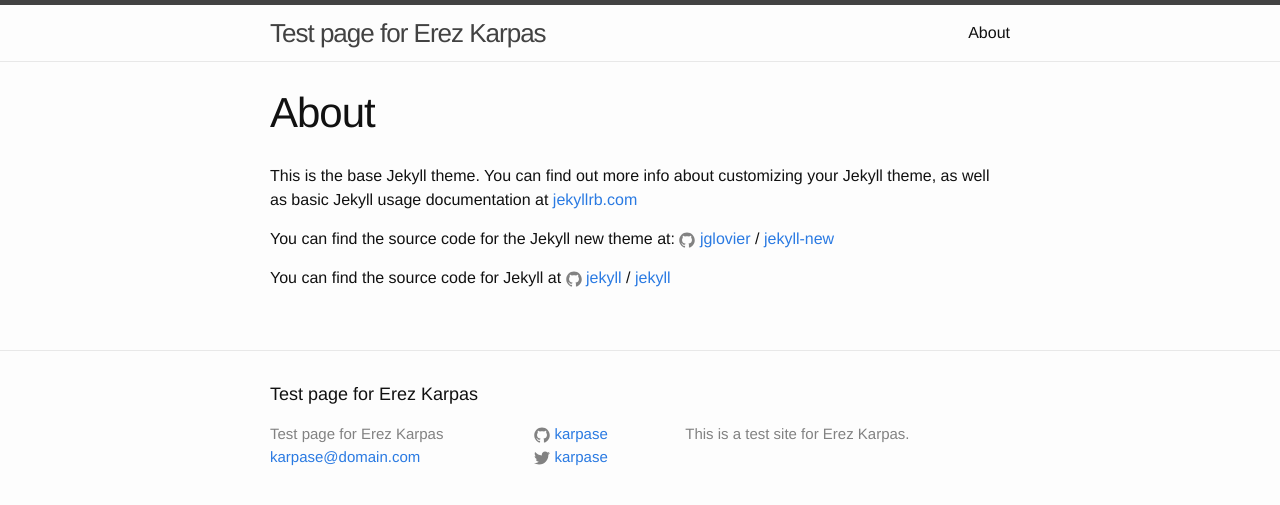
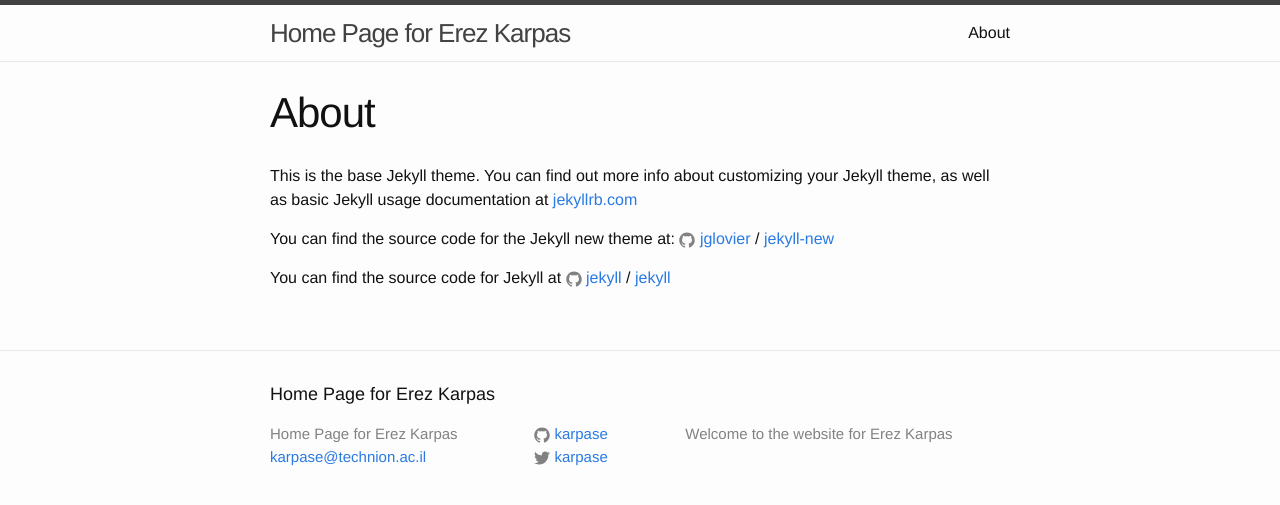
Before and after one commit to karpase/karpase.github.io, a Jekyll site: the page built from about.md, in a window 1280 px wide. Shown: the top 505 px of the page. Built offline with Jekyll 4.4.1, drawn with Linux system fonts in a browser that asks for light colours.

Commit message:
Update _config.yml

```diff
--- a/_config.yml
+++ b/_config.yml
@@ -6,10 +6,10 @@
 # 'jekyll serve'. If you change this file, please restart the server process.
 
 # Site settings
-title: Test page for Erez Karpas
-email: karpase@domain.com
+title: Home Page for Erez Karpas
+email: karpase@technion.ac.il
 description: > # this means to ignore newlines until "baseurl:"
-  This is a test site for Erez Karpas.
+  Welcome to the website for Erez Karpas
 baseurl: "/"
 url: "http://karpase.github.io" # the base hostname & protocol for your site
 twitter_username: karpase
```
